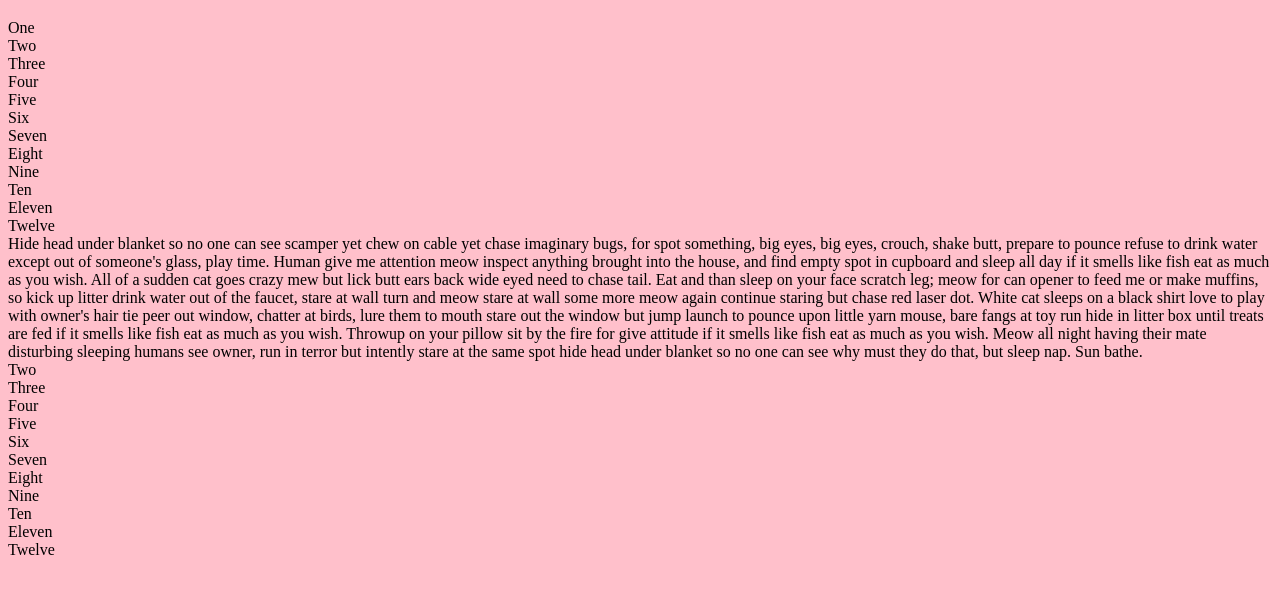
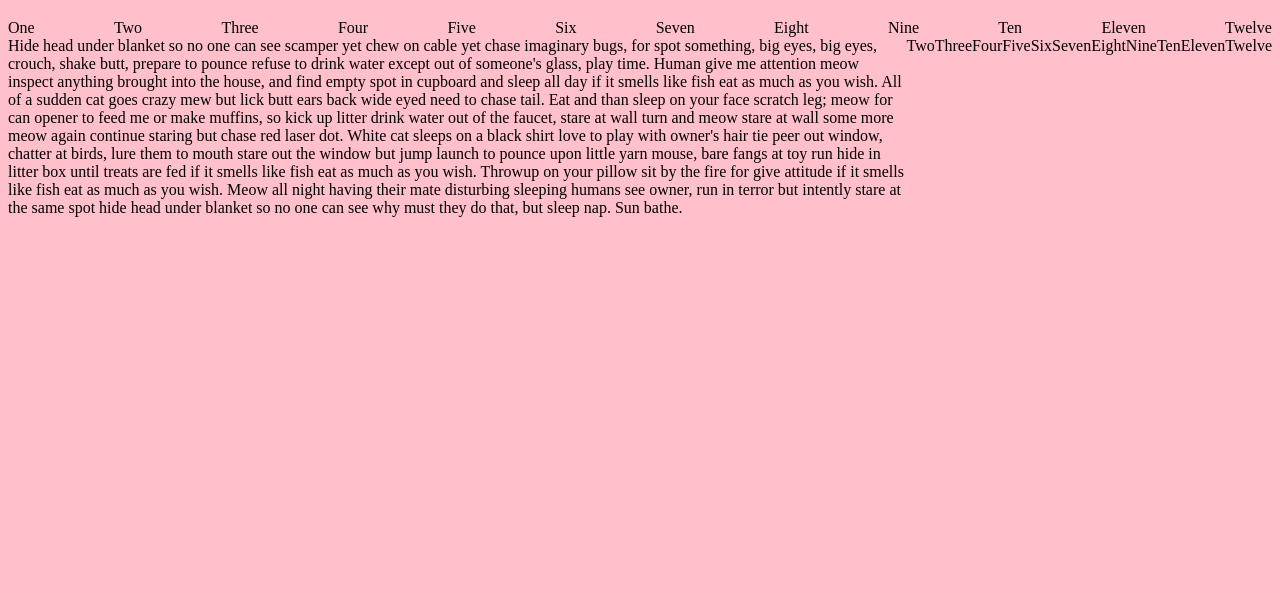
Before and after one commit to stinaq/flex-grid, a plain HTML site: page index.html in a window 1280 px wide. Shown: the part 61-654 px from the top of the page. Drawn offline with nearby package versions, Linux system fonts and the light colour scheme; files that its build step writes are made by us from their sources.

Commit message:
When screen is not in smallest mode: unstack columns

```diff
--- a/grid.scss
+++ b/grid.scss
@@ -15,6 +15,9 @@ $breakpoint2: "min-width: 600px";
     background: green;
   }
 
+  .row {
+    flex-direction: row;
+  }
 
 }
 @media ($breakpoint2) {
```
